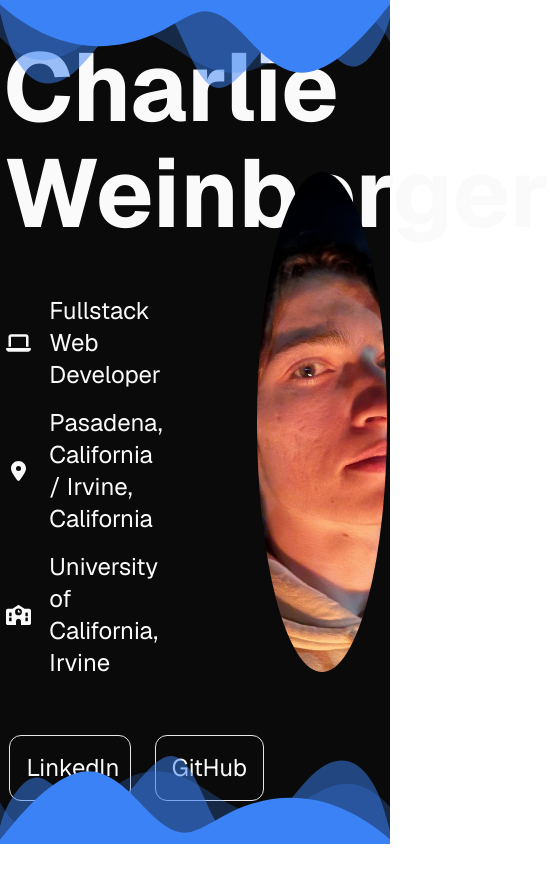
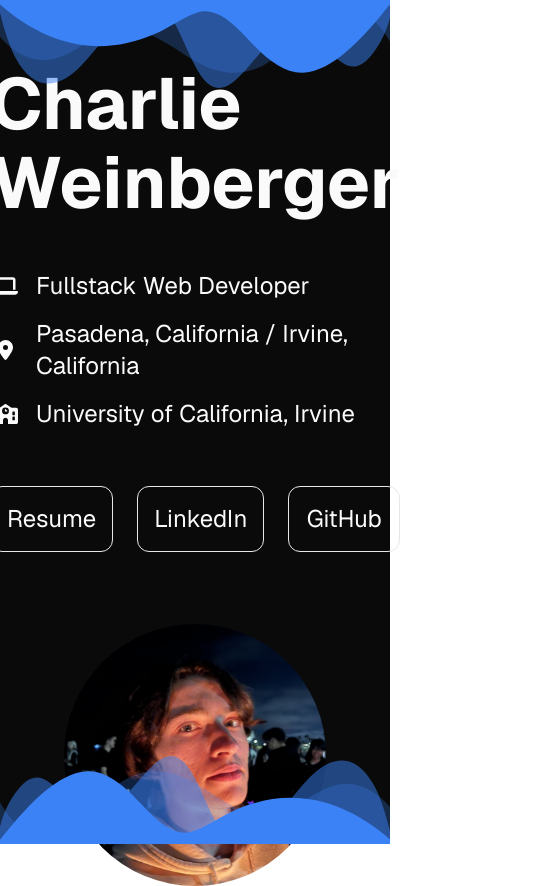
Before and after one commit to charlieweinberger/charlieweinberger.github.io, a Next.js app: page / in a window 390 px wide. Shown: the whole page, 550 px wide, since content can reach past the window. Before the commit the page ends 857 px from the top, so only its background shows below. Built offline with nearby package versions, Linux system fonts and the light colour scheme.

Commit message:
made progress on responsiveness

```diff
--- a/src/app/globals.css
+++ b/src/app/globals.css
@@ -1,3 +1,11 @@
 @tailwind base;
 @tailwind components;
 @tailwind utilities;
+
+.AboutSectionNameFontSize {
+  font-size: max(5.2vw, 72px);
+}
+
+.AboutSectionImageWidth {
+  width: max(10vw, 500px);
+}
--- a/src/components/sections/about.tsx
+++ b/src/components/sections/about.tsx
@@ -2,34 +2,69 @@ import { FontAwesomeIcon } from '@fortawesome/react-fontawesome';
 import { faLaptop, faLocationDot, faSchool, IconDefinition } from '@fortawesome/free-solid-svg-icons';
 import Image from 'next/image';
 
+/*
+
+TODO: implement the ideas below. Lines 22-25 have not been addressed yet.
+
+- If the window is wide enough, the text container should be to the left of the image. If not, the text container should be above the image.
+- If side-by-side:
+  - Text container
+    - My name should be the same width as the buttons
+    - There should be a minimum width, for the buttons
+    - The size of the name should grow as the width of the text container grows
+  - Image
+    - The image should be the same height as the text container
+    - The image should always be a circle
+  - Spacing
+    - There should be a minimum padding on the left and right of the screen, which shows when the window is not very wide
+    - There should also be a minimum gap between the text container and the image
+    - The space to the left, to the right, and in between the text container and image should all shrink at the same rate when the window changes size
+- If one above the other:
+  - My name should be aligned centrally, not left-aligned
+  - The image should be the same width as the text container
+  - Vertical spacing must look nice
+
+*/
+
 export default function About() {
   return (
-    <div id="about" className="flex justify-center items-center h-screen gap-[128px] bg-neutral-950">
+    <div id="about" className="h-screen flex flex-wrap justify-center items-center p-16 gap-[10%] bg-neutral-950">
 
-        {/* Name, Role Location, University, Links */}
-        <div className="flex items-start flex-col py-4 w-[32.15%] text-2xl">
-          <div className="my-8 text-8xl text-left font-bold leading-[1.1]">Charlie Weinberger</div>
-          {middleInformation()}
-          {links()}
+        {/* Name, Role, Location, University, Links */}
+        <div className="flex items-start flex-col w-[32.15%] min-w-[410px] text-2xl gap-12">
+
+          <div className="AboutSectionNameFontSize text-left font-bold leading-[1.1]">
+            Charlie Weinberger
+          </div>
+
+          <div className="grid grid-cols-[30px_minmax(110px,_1fr)] justify-start text-left gap-4">
+            {middleInfoLine(faLaptop, "Fullstack Web Developer")}
+            {middleInfoLine(faLocationDot, "Pasadena, California / Irvine, California")}
+            {middleInfoLine(faSchool, "University of California, Irvine")}
+          </div>
+
+          <div className="flex justify-center items-center mt-2 gap-6 w-full">
+            {profileLink("Resume", "/Charlie_Weinberger_Resume.pdf")}
+            {profileLink("LinkedIn", "https://linkedin.com/in/charlie-weinberger/")}
+            {profileLink("GitHub", "https://github.com/charlieweinberger/")}
+          </div>
+
         </div>
 
-        {/* Picture (must be square) */}
-        <div className="flex justify-center items-center w-1/3">
-          {picture()}
+        {/* Picture */}
+        <div className="flex justify-center items-center AboutSectionImageWidth">
+          <Image
+            src="/bonfire.png"
+            width={768}
+            height={768}
+            alt="Picture of Charlie Weinberger"
+            style={{
+              borderRadius: "50%",
+              objectFit: "cover",
+            }}
+          />
         </div>
 
-    </div>
-  );
-}
-
-// MiddleInformation
-
-function middleInformation() {
-  return (
-    <div className="grid grid-cols-[30px_minmax(110px,_1fr)] justify-start text-left gap-4 py-4">
-      {middleInfoLine(faLaptop, "Fullstack Web Developer")}
-      {middleInfoLine(faLocationDot, "Pasadena, California / Irvine, California")}
-      {middleInfoLine(faSchool, "University of California, Irvine")}
     </div>
   );
 }
@@ -40,22 +75,10 @@ function middleInfoLine(icon: IconDefinition, text: string) {
       <div className="flex justify-center items-center">
         <FontAwesomeIcon icon={icon} className="h-5" />
       </div>
-      <div className="text-2xl">
+      <p>
         {text}
-      </div>
+      </p>
     </>
-  );
-}
-
-// Links
-
-function links() {
-  return (
-    <div className="flex justify-center items-center my-10 pr-1 gap-6 w-full">
-      {profileLink("Resume", "/Charlie_Weinberger_Resume.pdf")}
-      {profileLink("LinkedIn", "https://linkedin.com/in/charlie-weinberger/")}
-      {profileLink("GitHub", "https://github.com/charlieweinberger/")}
-    </div>
   );
 }
 
@@ -70,23 +93,3 @@ function profileLink(text: string, link: string) {
     </a>
   );
 }
-
-// Picture
-
-function picture() {
-  return (
-    <Image
-      src="/bonfire.png"
-      width={0}
-      height={0}
-      sizes="1"
-      alt="Picture of Charlie Weinberger"
-      style={{
-        height: "500px",
-        width: "auto",
-        borderRadius: "50%",
-        objectFit: "cover",
-      }}
-    />
-  );
-}
```
